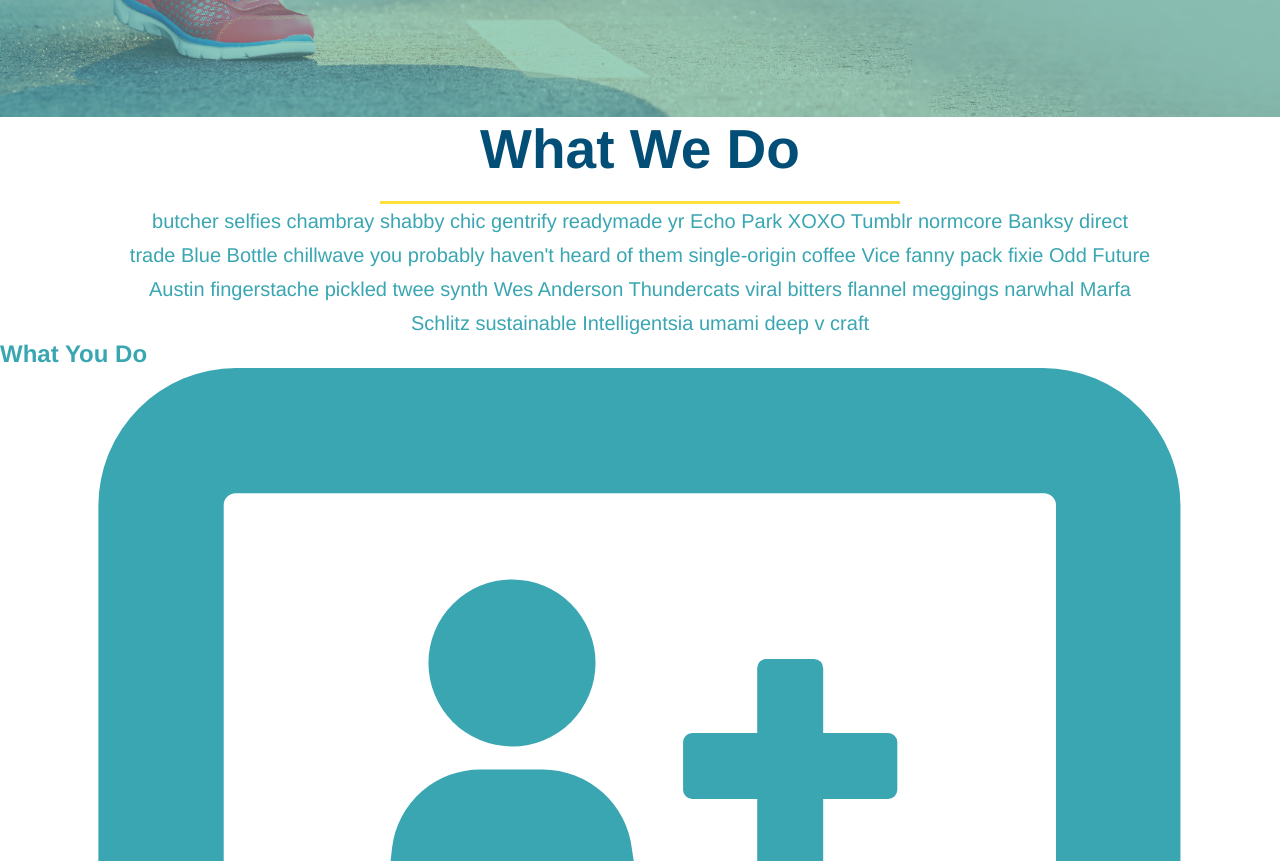
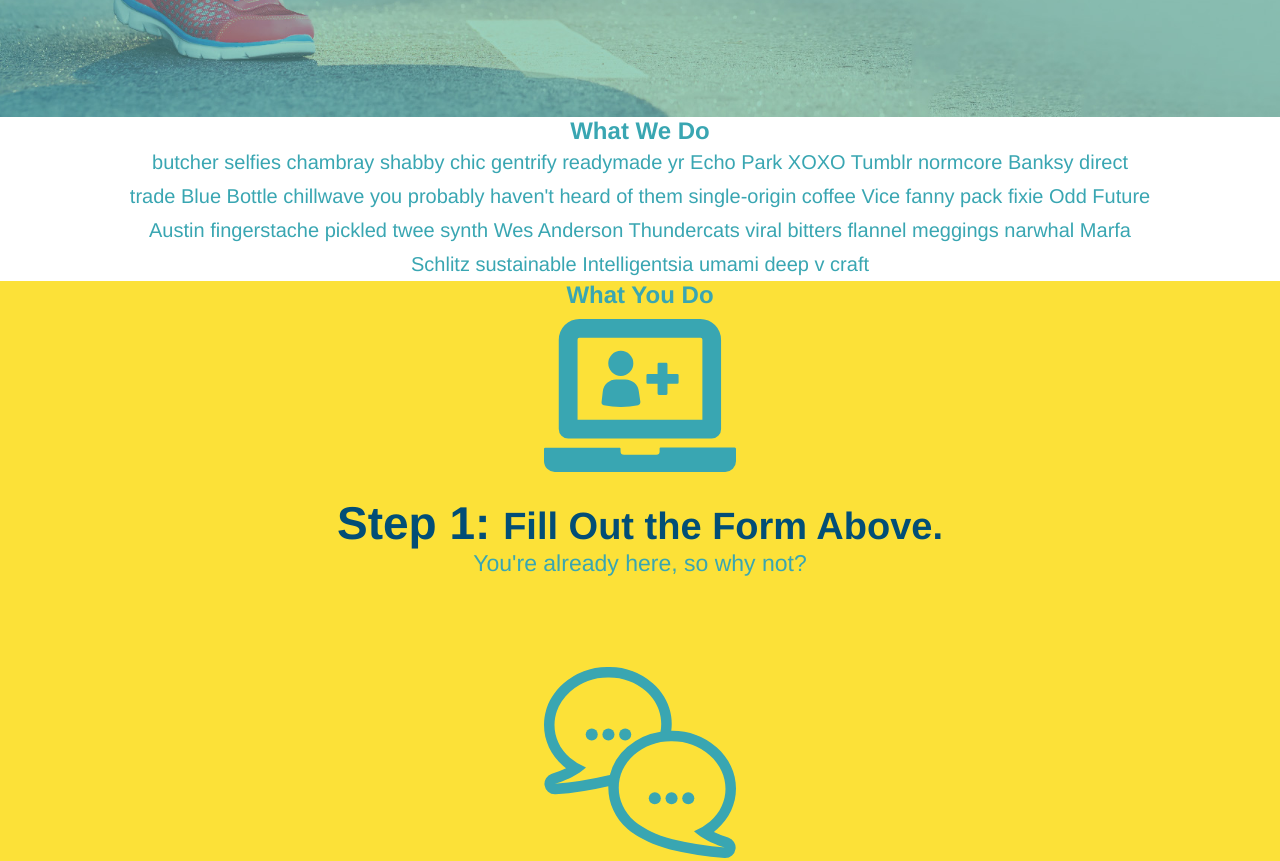
Before and after one commit to laceyaguigam/run-buddy, a plain HTML site: page index.html in a window 1280 px wide. Shown: the part 560-1421 px from the top of the page. Drawn offline with Linux system fonts and the light colour scheme.

Commit message:
style what you do section

```diff
--- a/assets/css/style.css
+++ b/assets/css/style.css
@@ -80,22 +80,58 @@ section {
     text-align: center;
 }
 
-.intro h2 {
-    font-size: 55px;
-    color: #024e76;
-    margin-bottom; 35px;
-    padding: 0 100px 20px 100px;
-    border-bottom: 3px solid;
-    border-color: #fce138;
-    display: inline-block;
-}
-
 .intro p {
     line-height: 1.7;
     color: #39a6b2;
     width: 80%;
     font-size: 20px;
     margin: 0 auto;
+}
+
+.steps {
+    text-align: center;
+    background: #fce138
+}
+
+.steps div {
+    margin-bottom: 80px;
+}
+
+.steps img {
+    width: 15%;
+    margin: 10px 0;
+}
+
+.steps h3 {
+    color: #024e76;
+    font-size: 46px;
+    margin-top: 10px;
+}
+
+.steps p {
+    color: #39a6b2;
+    font-size: 23px;
+}
+
+.steps span {
+    font-size: 38px;
+}
+
+.section- title {
+    font-size: 55px;
+    color: #024e76;
+    margin-bottom: 35px;
+    padding: 0 100px 20px 100px;
+    display: inline-block;
+    border-bottom:3px solid;
+}
+
+.primary-border {
+    border-color: #fce138;
+}
+
+.secondary-border {
+    border-color: #39a6b2;
 }
 
 /* Hero style start */
--- a/index.html
+++ b/index.html
@@ -86,7 +86,8 @@
 <!-- "what we do" section -->
 
 <section id="what-we-do" class="intro">
-    <h2>What We Do</h2>
+
+    <h2 class="section-title primary-border">What We Do</h2>
     <p>
         butcher selfies chambray shabby chic gentrify readymade yr Echo Park XOXO Tumblr normcore Banksy direct trade Blue Bottle chillwave you probably haven't heard of them single-origin coffee Vice fanny pack fixie Odd Future Austin fingerstache pickled twee synth Wes Anderson Thundercats viral bitters flannel meggings narwhal Marfa Schlitz sustainable Intelligentsia umami deep v craft
     </p>
@@ -94,12 +95,15 @@
 
 <!-- "what you do" section -->
 
-<section id="what-you-do" >
-    <h2> What You Do</h2>
+<section id="what-you-do" class="steps" >
+
+    <h2 class="section-title secondary-border"> What You Do</h2>
     <div>
         <img src="./assets/images/step-1.svg" alt="" />
-<h3>Step 1: Fill Out the Form Above.</h3>
-<p>You're already here, so why not?</p>
+
+        <h3>Step 1: <span> Fill Out the Form Above.</span></h3>
+
+        <p>You're already here, so why not?</p>
     </div>
 
 <div>
```
